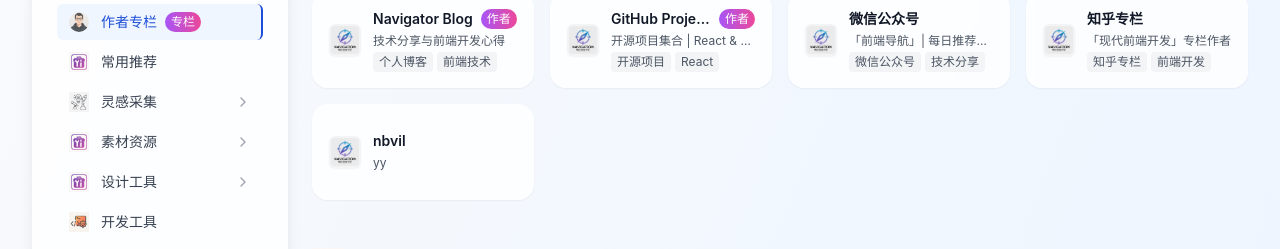
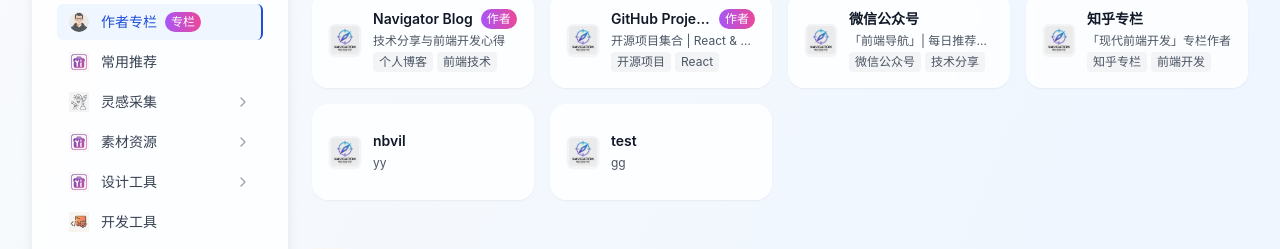
Before and after one commit to xhily/BinNav_Public, a React (Vite) app: page / in a window 1280 px wide. Shown: the part 153-402 px from the top of the page. Built offline with nearby package versions, Linux system fonts and the light colour scheme.

Commit message:
审核通过: 添加站点 test

```diff
--- a/src/websiteData.js
+++ b/src/websiteData.js
@@ -684,6 +684,16 @@
     "tags": [],
     "icon": "/assets/tools_icon.png",
     "popularity": 50
+  },
+  {
+    "id": 52,
+    "name": "test",
+    "description": "gg",
+    "url": "https://pan.nbvil.com",
+    "category": "author",
+    "tags": [],
+    "icon": "/assets/tools_icon.png",
+    "popularity": 50
   }
 ];
 
```
